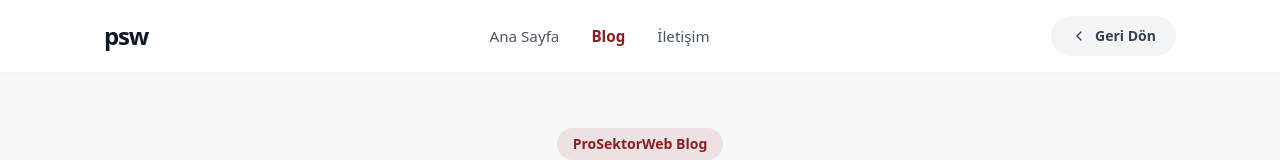
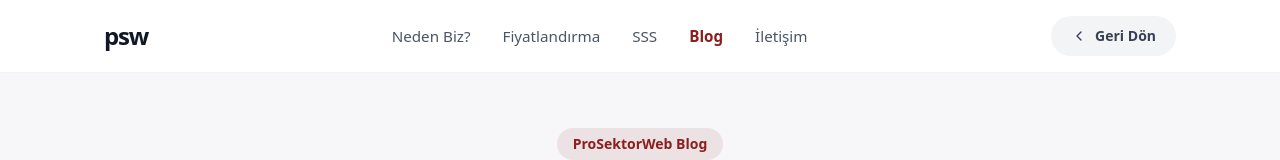
Before and after one commit to arslanibrahim95/prosektorweb, a Next.js app in the folder prosektorweb/: page /blog in a window 1280 px wide. Shown: the top 160 px of the page. Built offline with nearby package versions, Linux system fonts and the light colour scheme.

Commit message:
fix(nav): standardize navigation links across all pages
- Fixed landing page logo link to /
- Updated footer links with Blog/SSS/Fiyatlandırma
- Fixed copyright year to 2026
- Standardized blog navigation menus

```diff
--- a/prosektorweb/public/landing.html
+++ b/prosektorweb/public/landing.html
@@ -810,7 +810,7 @@
 
     <!-- NAVBAR -->
     <nav>
-        <a href="#" class="logo">psw</a>
+        <a href="/" class="logo">psw</a>
         <div class="nav-links">
             <a href="#neden-biz">Neden Biz?</a>
             <a href="#nasil-calisiriz">Nasıl Çalışırız?</a>
@@ -1032,10 +1032,10 @@
                 <p>OSGB’lere özel profesyonel web çözümleri. Dijital kimliğinizi sektörün diline uygun tasarlıyoruz.</p>
             </div>
             <div class="footer-links">
-                <a href="#">Mesafeli Satış Sözleşmesi</a>
-                <a href="#">İptal ve İade Koşulları</a>
-                <a href="#">Gizlilik ve Çerez Politikası</a>
-                <a href="#">KVKK Aydınlatma Metni</a>
+                <a href="/blog">Blog</a>
+                <a href="#iletisim">İletişim</a>
+                <a href="#sss">SSS</a>
+                <a href="#fiyatlandirma">Fiyatlandırma</a>
             </div>
             <div class="footer-brand">
                 <p style="font-weight: 700; color: var(--text-main);">Güvenli ödeme altyapısı</p>
@@ -1045,7 +1045,7 @@
             </div>
         </div>
         <div class="footer-bottom">
-            © 2025 Prosektorweb. Tüm hakları saklıdır.
+            © 2026 ProSektorWeb. Tüm hakları saklıdır.
         </div>
     </footer>
 
--- a/prosektorweb/src/app/blog/[slug]/page.tsx
+++ b/prosektorweb/src/app/blog/[slug]/page.tsx
@@ -77,7 +77,9 @@ export default async function BlogDetailPage({
                     </Link>
 
                     <div className="hidden md:flex items-center gap-8 text-[0.95rem] font-medium text-gray-600">
-                        <Link href="/" className="hover:text-[#8B1E1E] transition-colors">Ana Sayfa</Link>
+                        <Link href="/#neden-biz" className="hover:text-[#8B1E1E] transition-colors">Neden Biz?</Link>
+                        <Link href="/#fiyatlandirma" className="hover:text-[#8B1E1E] transition-colors">Fiyatlandırma</Link>
+                        <Link href="/#sss" className="hover:text-[#8B1E1E] transition-colors">SSS</Link>
                         <Link href="/blog" className="text-[#8B1E1E] font-semibold">Blog</Link>
                         <Link href="/#iletisim" className="hover:text-[#8B1E1E] transition-colors">İletişim</Link>
                     </div>
--- a/prosektorweb/src/app/blog/page.tsx
+++ b/prosektorweb/src/app/blog/page.tsx
@@ -111,7 +111,9 @@ export default function BlogPage() {
                     </Link>
 
                     <div className="hidden md:flex items-center gap-8 text-[0.95rem] font-medium text-gray-600">
-                        <Link href="/" className="hover:text-[#8B1E1E] transition-colors">Ana Sayfa</Link>
+                        <Link href="/#neden-biz" className="hover:text-[#8B1E1E] transition-colors">Neden Biz?</Link>
+                        <Link href="/#fiyatlandirma" className="hover:text-[#8B1E1E] transition-colors">Fiyatlandırma</Link>
+                        <Link href="/#sss" className="hover:text-[#8B1E1E] transition-colors">SSS</Link>
                         <span className="text-[#8B1E1E] font-semibold">Blog</span>
                         <Link href="/#iletisim" className="hover:text-[#8B1E1E] transition-colors">İletişim</Link>
                     </div>
@@ -268,7 +270,9 @@ export default function BlogPage() {
                             <h3 className="font-bold text-gray-900 mb-4">Hızlı Erişim</h3>
                             <div className="flex flex-col gap-2">
                                 <Link href="/" className="text-gray-500 hover:text-[#8B1E1E] text-sm transition-colors">Ana Sayfa</Link>
-                                <Link href="#" className="text-gray-500 hover:text-[#8B1E1E] text-sm transition-colors">Blog</Link>
+                                <Link href="/#neden-biz" className="text-gray-500 hover:text-[#8B1E1E] text-sm transition-colors">Neden Biz?</Link>
+                                <Link href="/#fiyatlandirma" className="text-gray-500 hover:text-[#8B1E1E] text-sm transition-colors">Fiyatlandırma</Link>
+                                <Link href="/#sss" className="text-gray-500 hover:text-[#8B1E1E] text-sm transition-colors">SSS</Link>
                                 <Link href="/#iletisim" className="text-gray-500 hover:text-[#8B1E1E] text-sm transition-colors">İletişim</Link>
                             </div>
                         </div>
```
